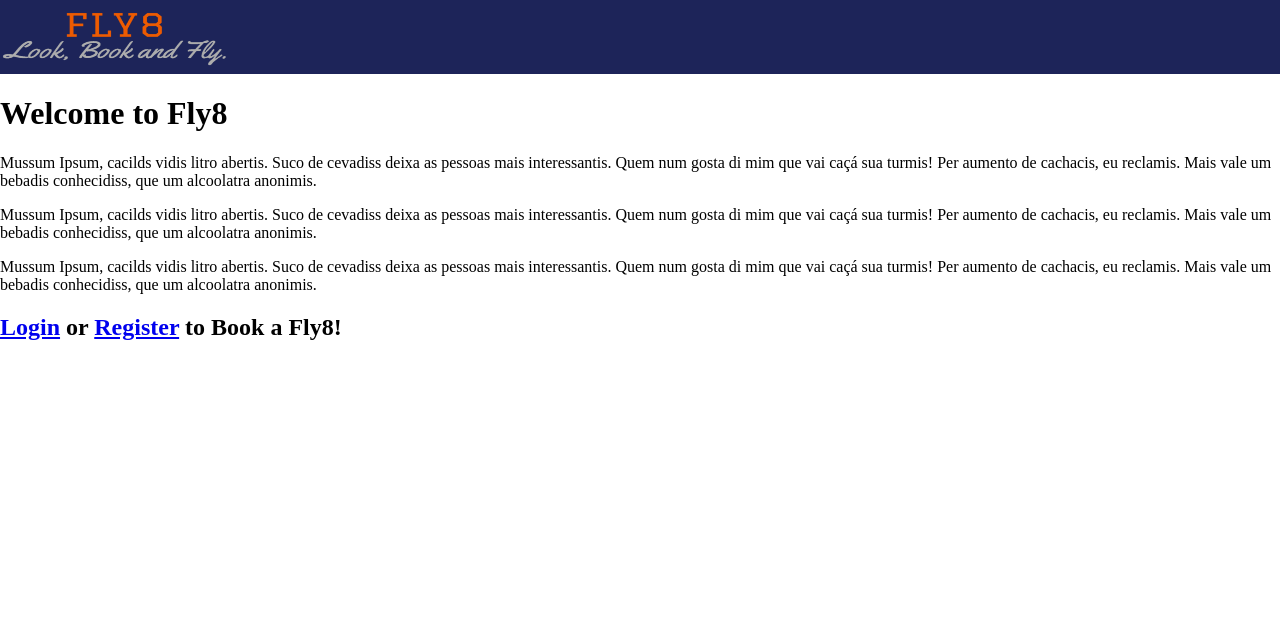
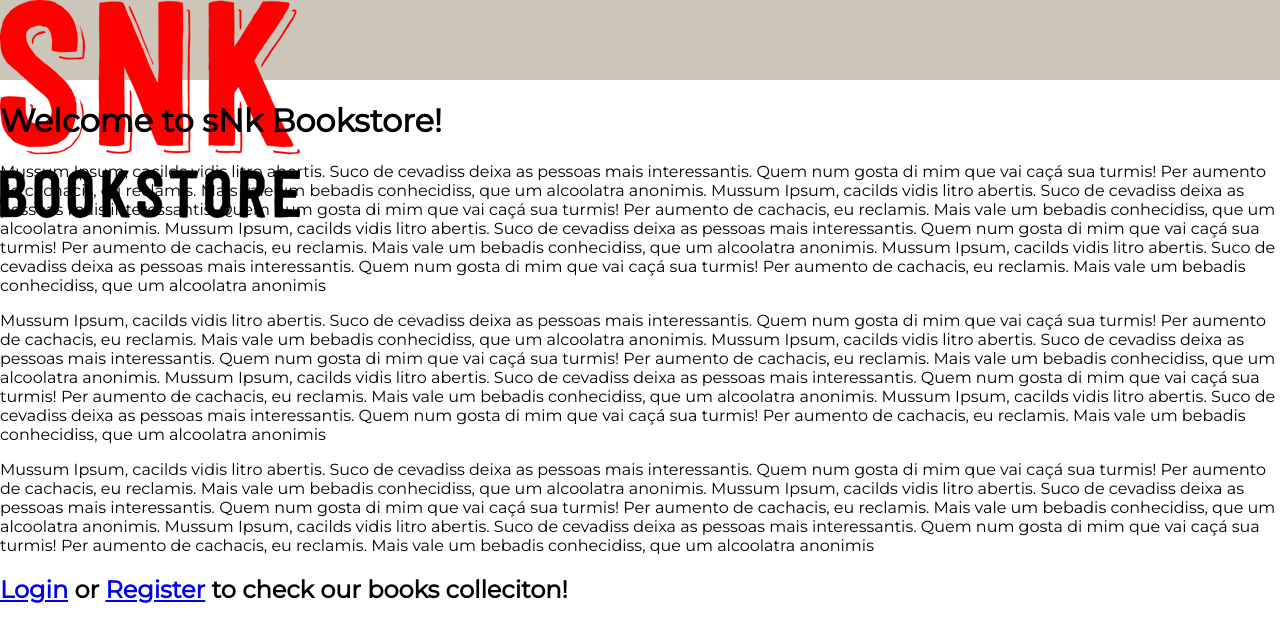
Before and after one commit to feecarvalho/project1, a Flask app: page / in a window 1280 px wide. Shown: the top 642 px of the page. Run offline with Flask 2, Linux system fonts and the light colour scheme.

Commit message:
Login feature

```diff
--- a/application.py
+++ b/application.py
@@ -6,6 +6,10 @@ from passlib.hash import pbkdf2_sha256
 import os
 import hashlib
 import requests
+
+# Set up database
+engine = create_engine(os.getenv("DATABASE_URL"))
+db = scoped_session(sessionmaker(bind=engine))
 
 # API Goodreads
 res = requests.get("https://www.goodreads.com/book/review_counts.json", params={"key": "wstERZo4jV9Or7FSG2sIQ", "isbns": "9781632168146"})
@@ -22,10 +26,6 @@ app.config["SESSION_PERMANENT"] = False
 app.config["SESSION_TYPE"] = "filesystem"
 Session(app)
 
-# Set up database
-engine = create_engine(os.getenv("DATABASE_URL"))
-db = scoped_session(sessionmaker(bind=engine))
-
 
 @app.route("/")
 def index():
@@ -40,21 +40,31 @@ def register():
         pass1 = request.form.get("pass1")
         pass2 = request.form.get("pass2")
         if pass1 != pass2 or pass1 is None or pass2 is None:
-            message = "Your password doesn't match"
+            message = "Your password is invalid or doesn't match".upper()
             return render_template("register.html", message=message)
-        usr = db.execute("SELECT username FROM accounts WHERE username = :username", {"username": username}).fetchall()
-        if usr != []:
-            message = "Username already in use"
-            return redirect(url_for('register'))
         password = pass1
+        usr = db.execute("SELECT username FROM accounts WHERE username = :username", {"username": username}).fetchone()
+        if usr != None:
+            message = "Username already in use".upper()
+            return render_template('register.html', message=message)
         db.execute("INSERT INTO accounts (username, password) VALUES (:username, :password)", {"username": username, "password": password})
         db.commit()
-    return render_template("register.html")
+    message = "New account created successfully!"
+    return render_template("register.html", message=message)
 
 
-@app.route("/login")
+@app.route("/login", methods=['POST', 'GET'])
 def login():
-    return render_template("login.html")
+    message = None
+    if request.method == "POST":
+        username = request.form.get("username")
+        password = request.form.get("password")
+        connection = db.execute("SELECT * FROM accounts WHERE username = :username AND password = :password", {"username": username, "password": password}).fetchall()
+        if connection[0] == username and connection[1] == password:
+            message = "Login successfull"
+            return render_template("index.html", message=message)
+    message = "Username or password incorrect!"
+    return render_template("login.html", message=message)
 
 
 @app.route("/logout")
--- a/requirements.txt
+++ b/requirements.txt
@@ -2,3 +2,5 @@ Flask
 Flask-Session
 psycopg2
 SQLAlchemy
+passlib
+requests
--- a/static/style.css
+++ b/static/style.css
@@ -1,10 +1,12 @@
 body {
     margin: 0px;
     padding: 0px;
+    font-family: 'Montserrat', sans-serif;
 }
 
 nav {
-    background-color: #1d2459;
+    background-color: #ccc5b9;
+    height: 10vh;
 }
 
 .nav-logo {
--- a/templates/index.html
+++ b/templates/index.html
@@ -1,19 +1,28 @@
 {% extends "layout.html" %}
 
 {% block heading %}
-    Welcome to Fly8
+    Welcome to sNk Bookstore!
 {% endblock %}
 
 {% block body %}
-
+{{ message }}
     <p>Mussum Ipsum, cacilds vidis litro abertis. Suco de cevadiss deixa as pessoas mais interessantis.
-        Quem num gosta di mim que vai caçá sua turmis! Per aumento de cachacis, eu reclamis. Mais vale um bebadis conhecidiss, que um alcoolatra anonimis.</p>
+        Quem num gosta di mim que vai caçá sua turmis! Per aumento de cachacis, eu reclamis. Mais vale um bebadis conhecidiss, que um alcoolatra anonimis. Mussum Ipsum, cacilds vidis litro abertis. Suco de cevadiss deixa as pessoas mais interessantis.
+        Quem num gosta di mim que vai caçá sua turmis! Per aumento de cachacis, eu reclamis. Mais vale um bebadis conhecidiss, que um alcoolatra anonimis. Mussum Ipsum, cacilds vidis litro abertis. Suco de cevadiss deixa as pessoas mais interessantis.
+        Quem num gosta di mim que vai caçá sua turmis! Per aumento de cachacis, eu reclamis. Mais vale um bebadis conhecidiss, que um alcoolatra anonimis. Mussum Ipsum, cacilds vidis litro abertis. Suco de cevadiss deixa as pessoas mais interessantis.
+        Quem num gosta di mim que vai caçá sua turmis! Per aumento de cachacis, eu reclamis. Mais vale um bebadis conhecidiss, que um alcoolatra anonimis</p>
     <p>Mussum Ipsum, cacilds vidis litro abertis. Suco de cevadiss deixa as pessoas mais interessantis.
-        Quem num gosta di mim que vai caçá sua turmis! Per aumento de cachacis, eu reclamis. Mais vale um bebadis conhecidiss, que um alcoolatra anonimis.</p>
+        Quem num gosta di mim que vai caçá sua turmis! Per aumento de cachacis, eu reclamis. Mais vale um bebadis conhecidiss, que um alcoolatra anonimis. Mussum Ipsum, cacilds vidis litro abertis. Suco de cevadiss deixa as pessoas mais interessantis.
+        Quem num gosta di mim que vai caçá sua turmis! Per aumento de cachacis, eu reclamis. Mais vale um bebadis conhecidiss, que um alcoolatra anonimis. Mussum Ipsum, cacilds vidis litro abertis. Suco de cevadiss deixa as pessoas mais interessantis.
+        Quem num gosta di mim que vai caçá sua turmis! Per aumento de cachacis, eu reclamis. Mais vale um bebadis conhecidiss, que um alcoolatra anonimis. Mussum Ipsum, cacilds vidis litro abertis. Suco de cevadiss deixa as pessoas mais interessantis.
+        Quem num gosta di mim que vai caçá sua turmis! Per aumento de cachacis, eu reclamis. Mais vale um bebadis conhecidiss, que um alcoolatra anonimis</p>
     <p>Mussum Ipsum, cacilds vidis litro abertis. Suco de cevadiss deixa as pessoas mais interessantis.
-        Quem num gosta di mim que vai caçá sua turmis! Per aumento de cachacis, eu reclamis. Mais vale um bebadis conhecidiss, que um alcoolatra anonimis.</p>
+        Quem num gosta di mim que vai caçá sua turmis! Per aumento de cachacis, eu reclamis. Mais vale um bebadis conhecidiss, que um alcoolatra anonimis. Mussum Ipsum, cacilds vidis litro abertis. Suco de cevadiss deixa as pessoas mais interessantis.
+        Quem num gosta di mim que vai caçá sua turmis! Per aumento de cachacis, eu reclamis. Mais vale um bebadis conhecidiss, que um alcoolatra anonimis. Mussum Ipsum, cacilds vidis litro abertis. Suco de cevadiss deixa as pessoas mais interessantis.
+        Quem num gosta di mim que vai caçá sua turmis! Per aumento de cachacis, eu reclamis. Mais vale um bebadis conhecidiss, que um alcoolatra anonimis</p>
 
 
-    <h2><a href="{{ url_for('login') }}">Login</a> or <a href="{{ url_for('register') }}">Register</a> to Book a Fly8!</h2>
-
+    {% if not connection %}
+    <h2><a href="{{ url_for('login') }}">Login</a> or <a href="{{ url_for('register') }}">Register</a> to check our books colleciton!</h2>
+    {% endif %}
 {% endblock %}
--- a/templates/layout.html
+++ b/templates/layout.html
@@ -2,14 +2,15 @@
 <html>
     <head>
         <meta charset="UTF-8">
-        <title>FLY8 - Booking has never been so easy!</title>
-        <link rel="stylesheet" href="/workspace/project1/static/style.css">
+        <title>sNk Bookstore</title>
+        <link rel="stylesheet" href="/static/style.css">
+        <link href='https://fonts.googleapis.com/css?family=Montserrat' rel='stylesheet'>
     </head>
     <body>
         <nav>
             <div class="nav-logo">
                 <a href="{{ url_for('index') }}">
-                    <img src="https://github.com/feecarvalho/project1/blob/master/content/logo_project.png?raw=true" alt="Fly8 Logo" width="240" height="70">
+                    <img src="/static/snk_logo.png" alt="snk-bookstore">
                 </a>
         </nav>
         <h1>{% block heading %}{% endblock %}</h1>
--- a/templates/login.html
+++ b/templates/login.html
@@ -1,7 +1,7 @@
 {% extends 'layout.html' %}
 
 {% block heading %}
-    Login now to Book your flight!
+    Login now to check our collection!
 {% endblock %}
 
 {% block body %}
```
Also changed, not shown: static/snk_logo.png (added).
